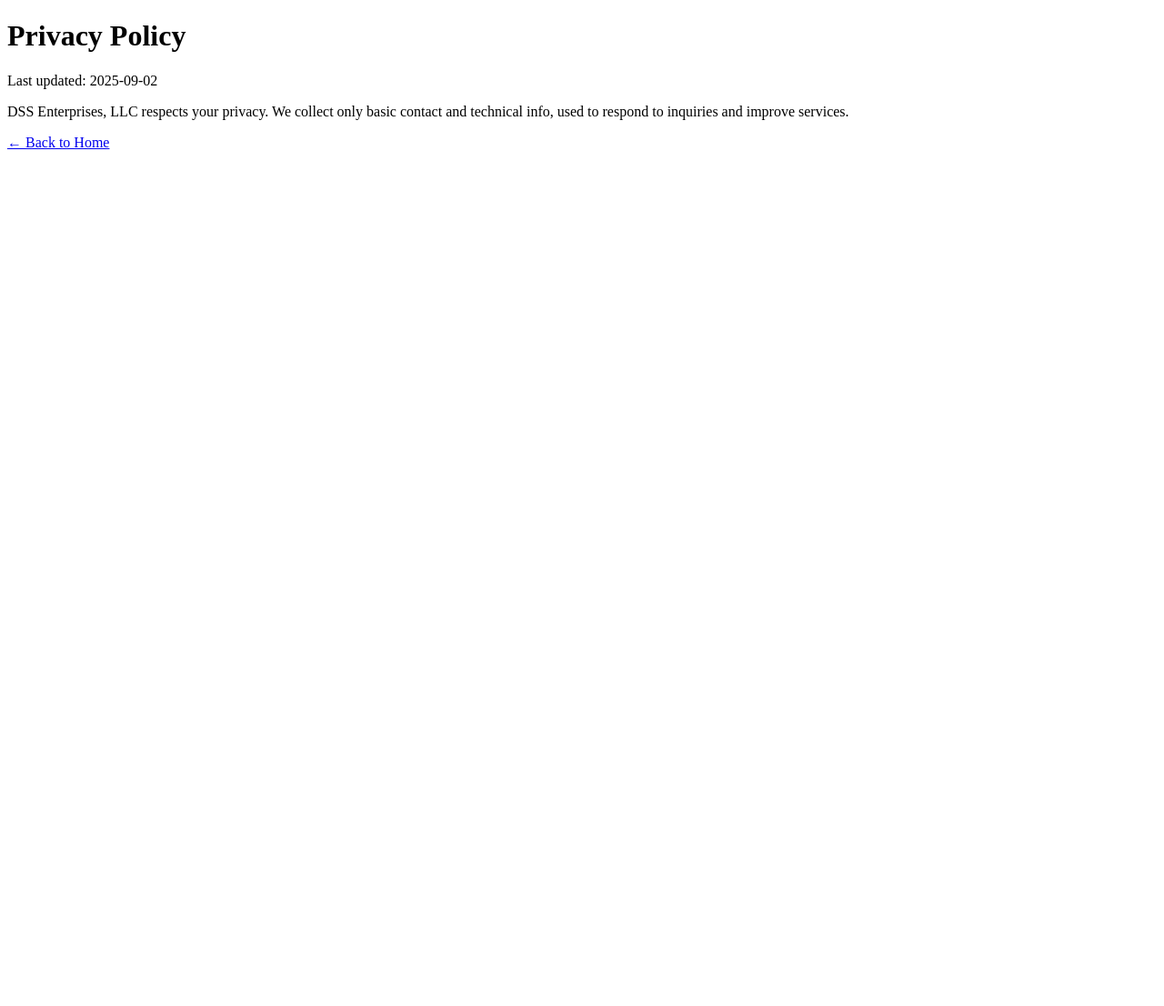
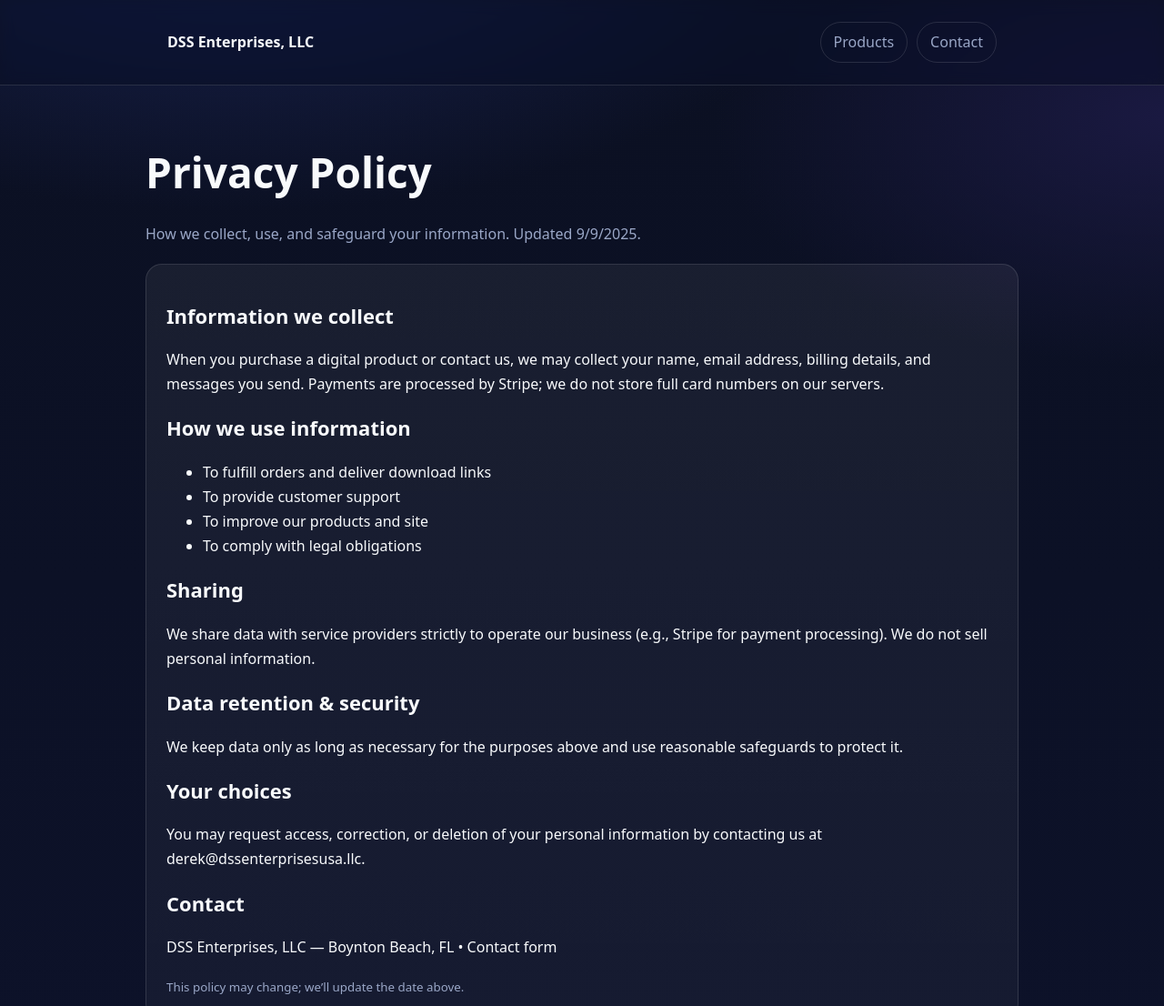
Before and after one commit to Derekdog689/dss-website-static, a plain HTML site: page privacy.html in a window 1280 px wide. Shown: the top 1106 px of the page at 91% size. Before the commit the page ends 800 px from the top, so only its background shows below. Drawn offline with Linux system fonts and the light colour scheme.

Commit message:
Update privacy.html

```diff
--- a/privacy.html
+++ b/privacy.html
@@ -1,4 +1,82 @@
-<!DOCTYPE html><html><body><h1>Privacy Policy</h1>
-<p>Last updated: 2025-09-02</p>
-<p>DSS Enterprises, LLC respects your privacy. We collect only basic contact and technical info, used to respond to inquiries and improve services.</p>
-<p><a href="/">← Back to Home</a></p></body></html>
+<!DOCTYPE html>
+<html lang="en">
+<head>
+  <meta charset="utf-8" />
+  <meta name="viewport" content="width=device-width, initial-scale=1" />
+  <title>Privacy Policy — DSS Enterprises, LLC</title>
+  <meta name="description" content="How DSS Enterprises, LLC collects, uses, and safeguards your information." />
+  <link rel="icon" href="/favicon.ico" />
+  <link rel="apple-touch-icon" href="/apple-touch-icon.png" sizes="180x180" />
+  <style>
+    :root{--bg:#0b1022;--bg2:#0d122a;--fg:#f8fafc;--muted:#9aa7c7;--accent:#ef4444;--stroke:rgba(255,255,255,.12);--card:rgba(255,255,255,.06);--radius:18px}
+    *{box-sizing:border-box} body{margin:0;font-family:system-ui,-apple-system,Segoe UI,Roboto,Helvetica,Arial;color:var(--fg);
+      background:radial-gradient(1200px 600px at 20% -10%, #1a2455 0%, transparent 60%),
+                 radial-gradient(900px 500px at 100% 10%, #1a1941 0%, transparent 55%),
+                 linear-gradient(180deg,var(--bg) 0%, var(--bg2) 100%); line-height:1.7}
+    .container{max-width:960px;margin:0 auto;padding:24px}
+    header{position:sticky;top:0;background:rgba(11,16,34,.6);backdrop-filter:saturate(140%) blur(8px);border-bottom:1px solid var(--stroke)}
+    nav{display:flex;align-items:center;justify-content:space-between;gap:16px}
+    a{color:inherit;text-decoration:none}
+    .pill{display:inline-flex;gap:10px;border:1px solid var(--stroke);border-radius:999px;padding:8px 14px;color:var(--muted)}
+    .hero{padding:56px 0 10px}
+    h1{font-size:clamp(28px,4.2vw,46px);margin:0 0 12px}
+    .lead{color:var(--muted)}
+    .card{background:linear-gradient(180deg, rgba(255,255,255,.06), rgba(255,255,255,.04));border:1px solid var(--stroke);border-radius:var(--radius);padding:22px;margin-top:18px}
+    h2{margin:16px 0 8px;font-size:22px}
+    small, .muted{color:var(--muted)}
+    footer{border-top:1px dashed var(--stroke);margin-top:24px;padding:26px 0;color:var(--muted);font-size:14px}
+  </style>
+</head>
+<body>
+  <header>
+    <div class="container">
+      <nav>
+        <a href="/#top"><b>DSS Enterprises, LLC</b></a>
+        <div style="display:flex;gap:10px;flex-wrap:wrap">
+          <a class="pill" href="/products.html">Products</a>
+          <a class="pill" href="/#contact">Contact</a>
+        </div>
+      </nav>
+    </div>
+  </header>
+
+  <main class="container hero">
+    <h1>Privacy Policy</h1>
+    <p class="lead">How we collect, use, and safeguard your information. Updated <span id="pp-date"></span>.</p>
+
+    <article class="card">
+      <h2>Information we collect</h2>
+      <p>When you purchase a digital product or contact us, we may collect your name, email address, billing details, and messages you send. Payments are processed by Stripe; we do not store full card numbers on our servers.</p>
+
+      <h2>How we use information</h2>
+      <ul>
+        <li>To fulfill orders and deliver download links</li>
+        <li>To provide customer support</li>
+        <li>To improve our products and site</li>
+        <li>To comply with legal obligations</li>
+      </ul>
+
+      <h2>Sharing</h2>
+      <p>We share data with service providers strictly to operate our business (e.g., Stripe for payment processing). We do not sell personal information.</p>
+
+      <h2>Data retention & security</h2>
+      <p>We keep data only as long as necessary for the purposes above and use reasonable safeguards to protect it.</p>
+
+      <h2>Your choices</h2>
+      <p>You may request access, correction, or deletion of your personal information by contacting us at <a href="mailto:derek@dssenterprisesusa.llc">derek@dssenterprisesusa.llc</a>.</p>
+
+      <h2>Contact</h2>
+      <p>DSS Enterprises, LLC — Boynton Beach, FL • <a href="/#contact">Contact form</a></p>
+      <small class="muted">This policy may change; we’ll update the date above.</small>
+    </article>
+  </main>
+
+  <footer>
+    <div class="container">© <span id="year"></span> DSS Enterprises, LLC. All rights reserved.</div>
+  </footer>
+  <script>
+    document.getElementById('year').textContent=new Date().getFullYear();
+    document.getElementById('pp-date').textContent=new Date().toLocaleDateString();
+  </script>
+</body>
+</html>
```
